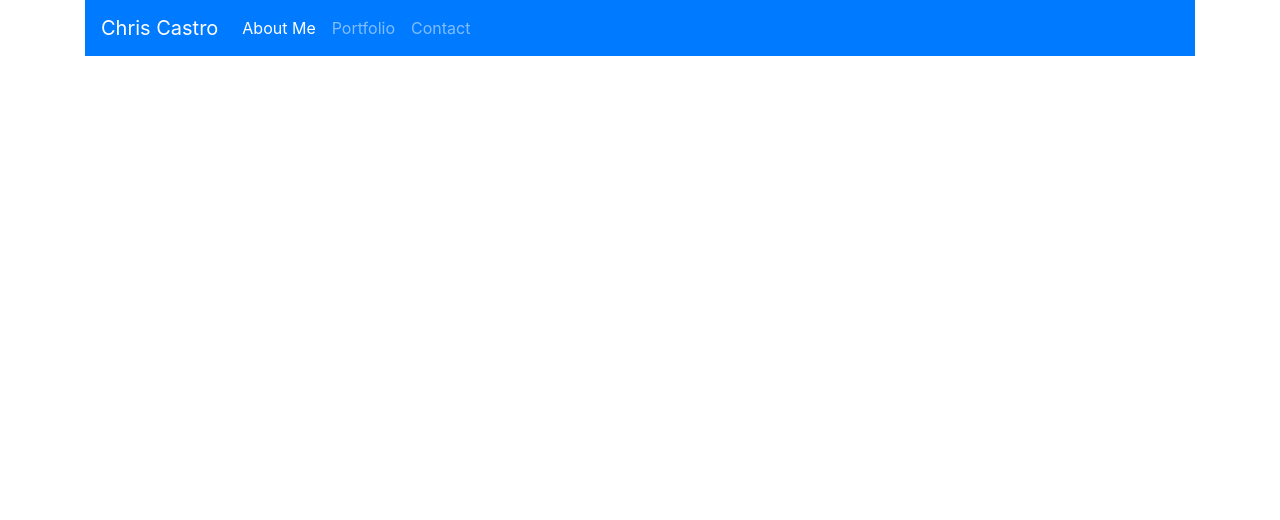
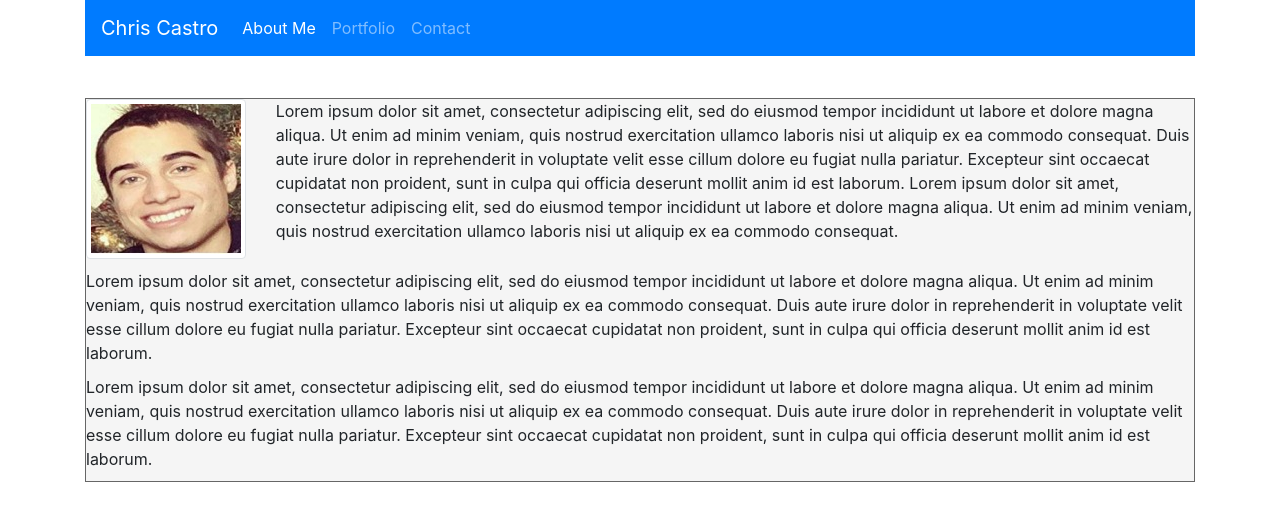
Before and after one commit to CCastro502/Bootstrap-Portfolio, a plain HTML site: page index.html in a window 1280 px wide. Drawn offline with nearby package versions, Linux system fonts and the light colour scheme.

Commit message:
About Me page updated

```diff
--- /dev/null
+++ b/Assets/css/style.css
@@ -0,0 +1,14 @@
+.my-row {
+    border-style: solid;
+    border-width: 1px;
+    border-color: #666666;
+    background-color: whitesmoke;
+}
+
+.card {
+    border-color: transparent;
+}
+
+.row {
+    padding-bottom: 10px;
+}
--- a/index.html
+++ b/index.html
@@ -11,6 +11,7 @@
         crossorigin="anonymous"></script>
     <script src="https://cdnjs.cloudflare.com/ajax/libs/popper.js/1.14.3/umd/popper.min.js" integrity="sha384-ZMP7rVo3mIykV+2+9J3UJ46jBk0WLaUAdn689aCwoqbBJiSnjAK/l8WvCWPIPm49"
         crossorigin="anonymous"></script>
+    <link rel="stylesheet" type="text/css" href="Assets/css/style.css">
 </head>
 
 <body>
@@ -35,6 +36,55 @@
                 </ul>
             </div>
         </nav>
+        <div class="card">
+            <div class="card-body">
+            </div>
+        </div>
+        <div class="my-row">
+            <div class="row">
+                <div class="col-lg-2">
+                    <img src="Assets/images/profilePic.jpg" alt="Profile Picture" class="img-thumbnail">
+                </div>
+                <div class="col-lg-10">
+                    Lorem ipsum dolor sit amet, consectetur adipiscing elit, sed do eiusmod tempor incididunt ut labore
+                    et
+                    dolore magna aliqua. Ut enim ad minim veniam, quis nostrud exercitation ullamco laboris nisi ut
+                    aliquip
+                    ex ea commodo consequat. Duis aute irure dolor in reprehenderit in voluptate velit esse cillum
+                    dolore
+                    eu fugiat nulla pariatur. Excepteur sint occaecat cupidatat non proident, sunt in culpa qui officia
+                    deserunt mollit anim id est laborum. Lorem ipsum dolor sit amet, consectetur adipiscing elit, sed do eiusmod tempor incididunt ut labore
+                    et
+                    dolore magna aliqua. Ut enim ad minim veniam, quis nostrud exercitation ullamco laboris nisi ut
+                    aliquip
+                    ex ea commodo consequat.
+                </div>
+            </div>
+            <div class="row">
+                <div class="col-md-12">
+                    Lorem ipsum dolor sit amet, consectetur adipiscing elit, sed do eiusmod tempor incididunt ut labore
+                    et
+                    dolore magna aliqua. Ut enim ad minim veniam, quis nostrud exercitation ullamco laboris nisi ut
+                    aliquip
+                    ex ea commodo consequat. Duis aute irure dolor in reprehenderit in voluptate velit esse cillum
+                    dolore
+                    eu fugiat nulla pariatur. Excepteur sint occaecat cupidatat non proident, sunt in culpa qui officia
+                    deserunt mollit anim id est laborum.
+                </div>
+            </div>
+            <div class="row">
+                <div class="col-md-12">
+                    Lorem ipsum dolor sit amet, consectetur adipiscing elit, sed do eiusmod tempor incididunt ut labore
+                    et
+                    dolore magna aliqua. Ut enim ad minim veniam, quis nostrud exercitation ullamco laboris nisi ut
+                    aliquip
+                    ex ea commodo consequat. Duis aute irure dolor in reprehenderit in voluptate velit esse cillum
+                    dolore
+                    eu fugiat nulla pariatur. Excepteur sint occaecat cupidatat non proident, sunt in culpa qui officia
+                    deserunt mollit anim id est laborum.
+                </div>
+            </div>
+        </div>
     </div>
 </body>
 
```
Also changed, not shown: Assets/images/profilePic.jpg (added).
